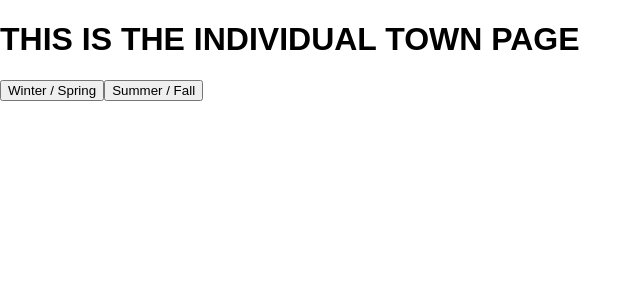
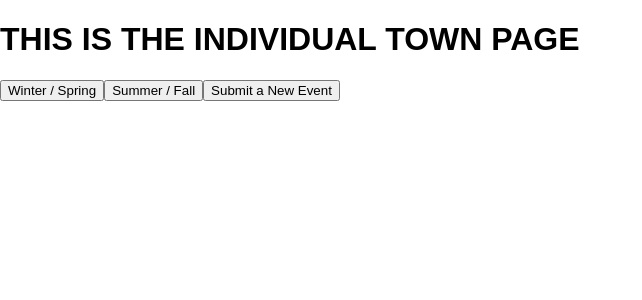
Before and after one commit to ebhinch/project_four, a React (Create React App) app in the folder client/: page /towns/1 in a window 1280 px wide. Shown: the top 300 px of the page, without its empty margins (0-642 px from the left). Built offline with nearby package versions, Linux system fonts and the light colour scheme; no server answers.

Commit message:
added showCreate boolean to state of town component and wrote toggle function to toggle state when button is clicked

```diff
--- /dev/null
+++ b/client/src/components/event/CreateEvent.js
@@ -0,0 +1,14 @@
+import React, { Component } from 'react';
+
+
+class CreateEvent extends Component {
+    render() {
+        return (
+            <div>
+
+            </div>
+        );
+    }
+}
+
+export default CreateEvent;
--- a/client/src/components/town/Town.js
+++ b/client/src/components/town/Town.js
@@ -4,6 +4,7 @@ import React, { Component } from 'react';
 import axios from "axios"
 import WSEventList from "../event/WSEventList"
 import SFEventList from "../event/SFEventList"
+import CreateEvent from "../event/CreateEvent"
 
 class Town extends Component {
     state = {
@@ -11,7 +12,8 @@ class Town extends Component {
             events: []
         },
         showWS: false,
-        showSF: false
+        showSF: false,
+        showCreate: false
     }
 
     async componentWillMount() {
@@ -35,6 +37,10 @@ class Town extends Component {
 
     toggleShowSF = () => {
         this.setState({ showSF: !this.state.showSF })
+    }
+
+    toggleShowCreate = () => {
+        this.setState({ showCreate: !this.state.showCreate })
     }
 
 
@@ -72,6 +78,8 @@ class Town extends Component {
 
                 <button onClick={this.toggleShowSF}>Summer / Fall </button>
 
+                <button onClick={this.toggleShowCreate}>Submit a New Event</button>
+
                 {this.state.showSF ? <SFEventList town={this.state.town} events={this.state.town.events} townId={this.state.town.id} deleteEvent={this.deleteEvent} /> : null}
 
 
```
Also changed, not shown: client/src/components/event/WSEventList.js (line endings or trailing spaces).
